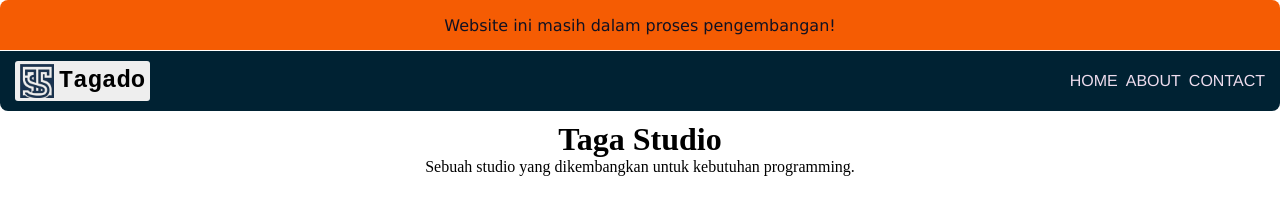
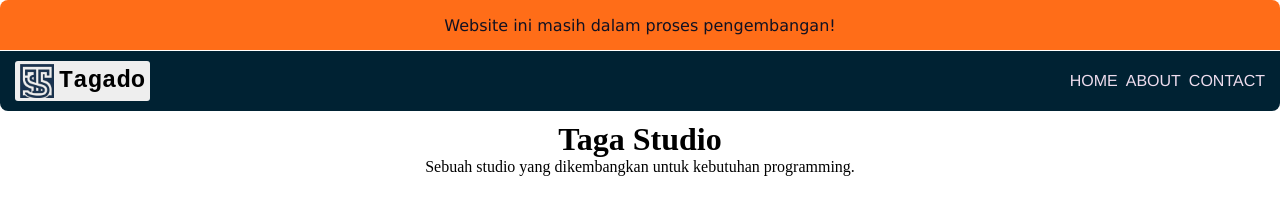
Before and after one commit to Vicienna/tagado, a plain HTML site: page index.html in a window 1280 px wide. Shown: the top 214 px of the page. Drawn offline with Linux system fonts and the light colour scheme.

Commit message:
Update style.css

```diff
--- a/style.css
+++ b/style.css
@@ -20,7 +20,7 @@
     border-top-right-radius: 8px;
     align-items: center;
     justify-content: center;
-    background-color: #f55c03;
+    background-color: #ff6d18;
     color: #112;
     margin-bottom: .5px;
 }
```
